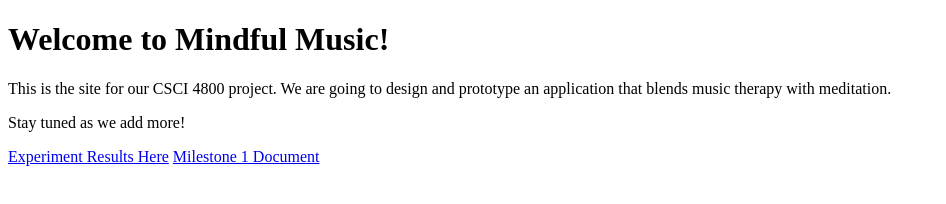
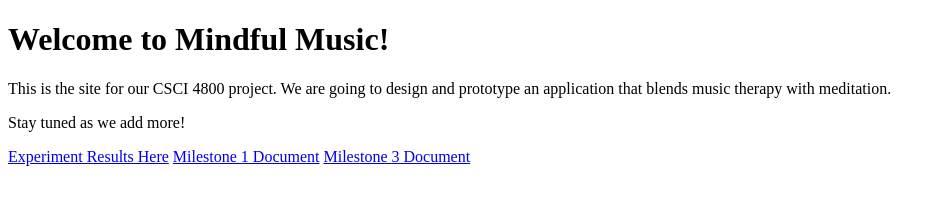
Before and after one commit to samuelpbowman/mindful-music-site, a plain HTML site: page index.html in a window 1280 px wide. Shown: the whole page, without its empty margins (0-946 px from the left). Drawn offline with Linux system fonts and the light colour scheme.

Commit message:
Update index.html

```diff
--- a/index.html
+++ b/index.html
@@ -10,5 +10,6 @@
   <p>Stay tuned as we add more!</p>
 	<a href="Milestone1_experiments.html">Experiment Results Here</a>
 	<a href="https://docs.google.com/document/d/1kSgFPfPTcCTyyEZL8WlSKrV7-KzTWzMWmG04W-6R8vA/edit?usp=sharing">Milestone 1 Document</a>
+	<a href="https://docs.google.com/document/d/1-vlfpdJ1kaIqHioH53CDS2j6DQ7XwNqzFp8K4wI_xLA/edit?usp=sharing">Milestone 3 Document</a>
  </body>
 </html>
```
